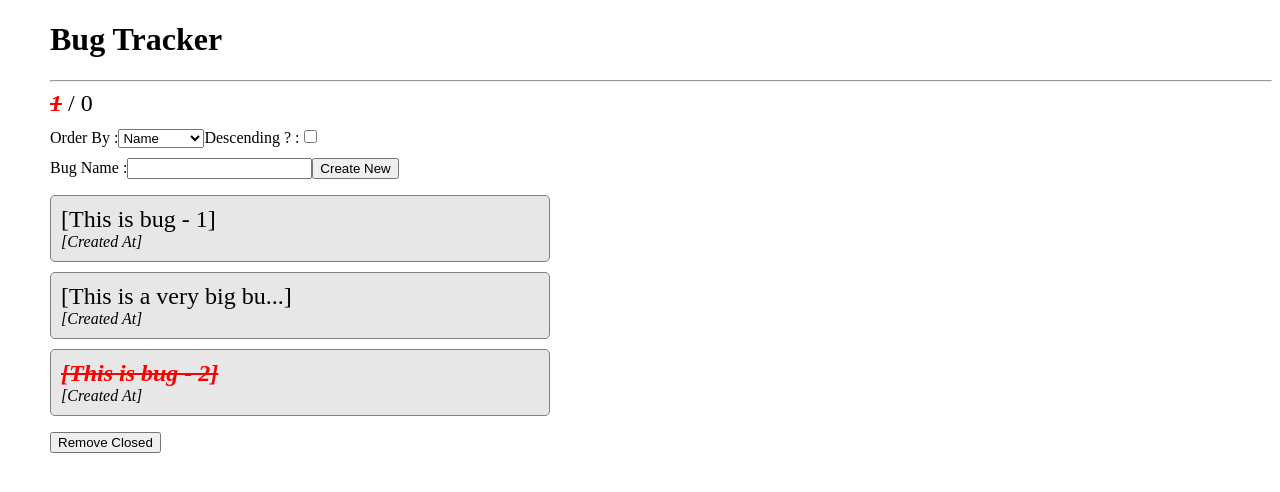
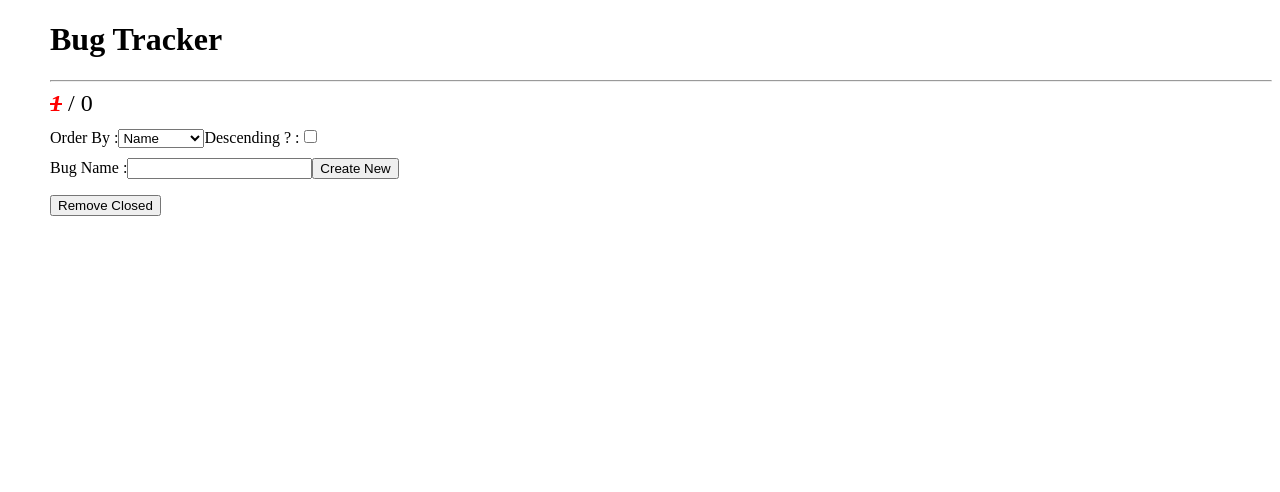
Before and after one commit to tkmagesh/GE-Angular4-Nov-2017, an Angular app in the folder bug-tracker-app/: page / in a window 1280 px wide. Shown: the top 492 px of the page. Built offline with nearby package versions, Linux system fonts and the light colour scheme.

Commit message:
listing bugs

```diff
--- a/bug-tracker-app/src/app/bugTracker/bugTracker.component.ts
+++ b/bug-tracker-app/src/app/bugTracker/bugTracker.component.ts
@@ -27,16 +27,8 @@
 		</section>
 		<section class="list">
 			<ol>
-				<li>
-					<span class="bugname">[This is bug - 1]</span>
-					<div class="datetime">[Created At]</div>
-				</li>
-				<li>
-					<span class="bugname">[This is a very big bu...]</span>
-					<div class="datetime">[Created At]</div>
-				</li>
-				<li>
-					<span class="bugname closed">[This is bug - 2]</span>
+				<li *ngFor="let bug of bugs">
+					<span class="bugname">{{bug}}</span>
 					<div class="datetime">[Created At]</div>
 				</li>
 			</ol>
```
